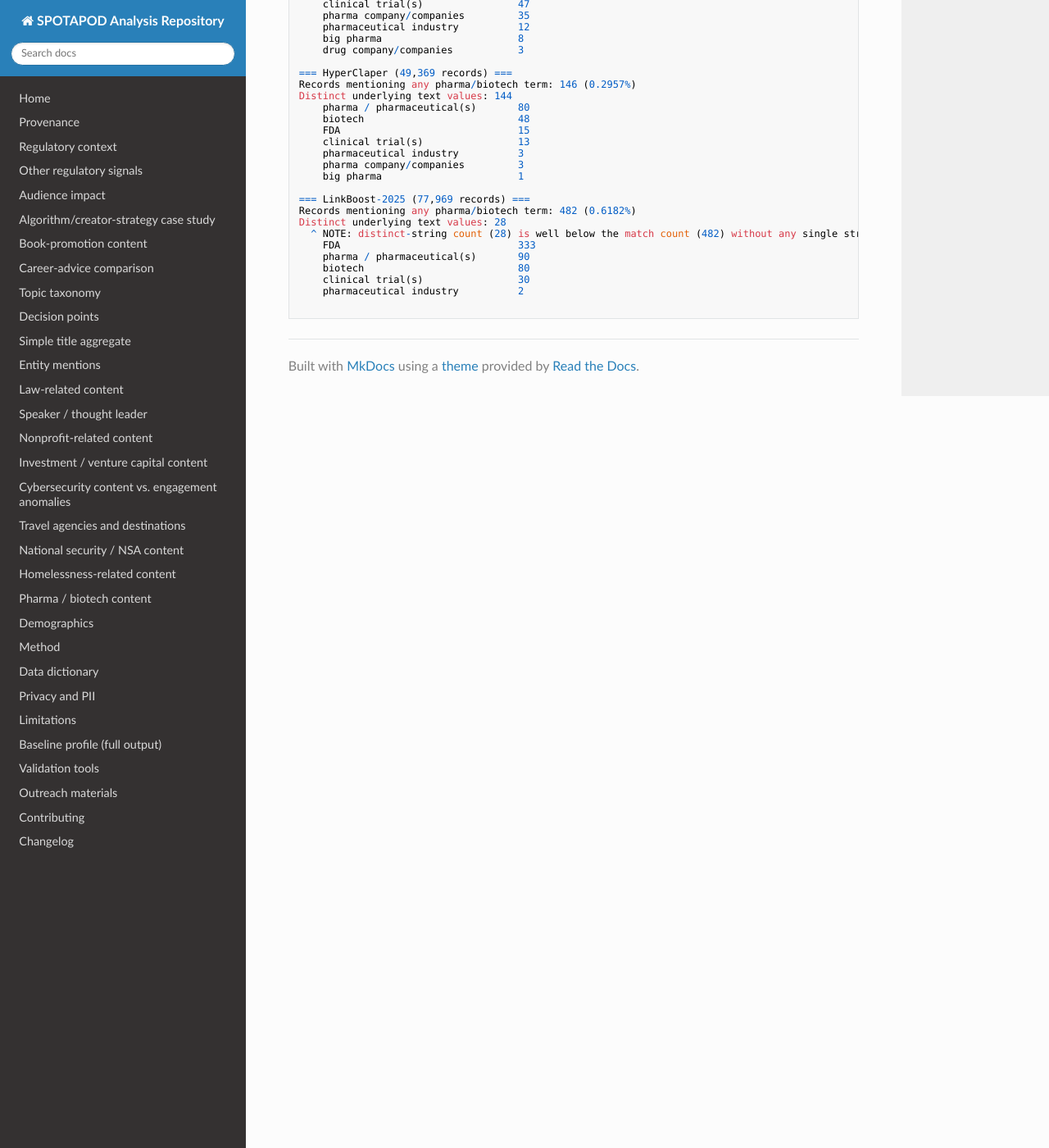
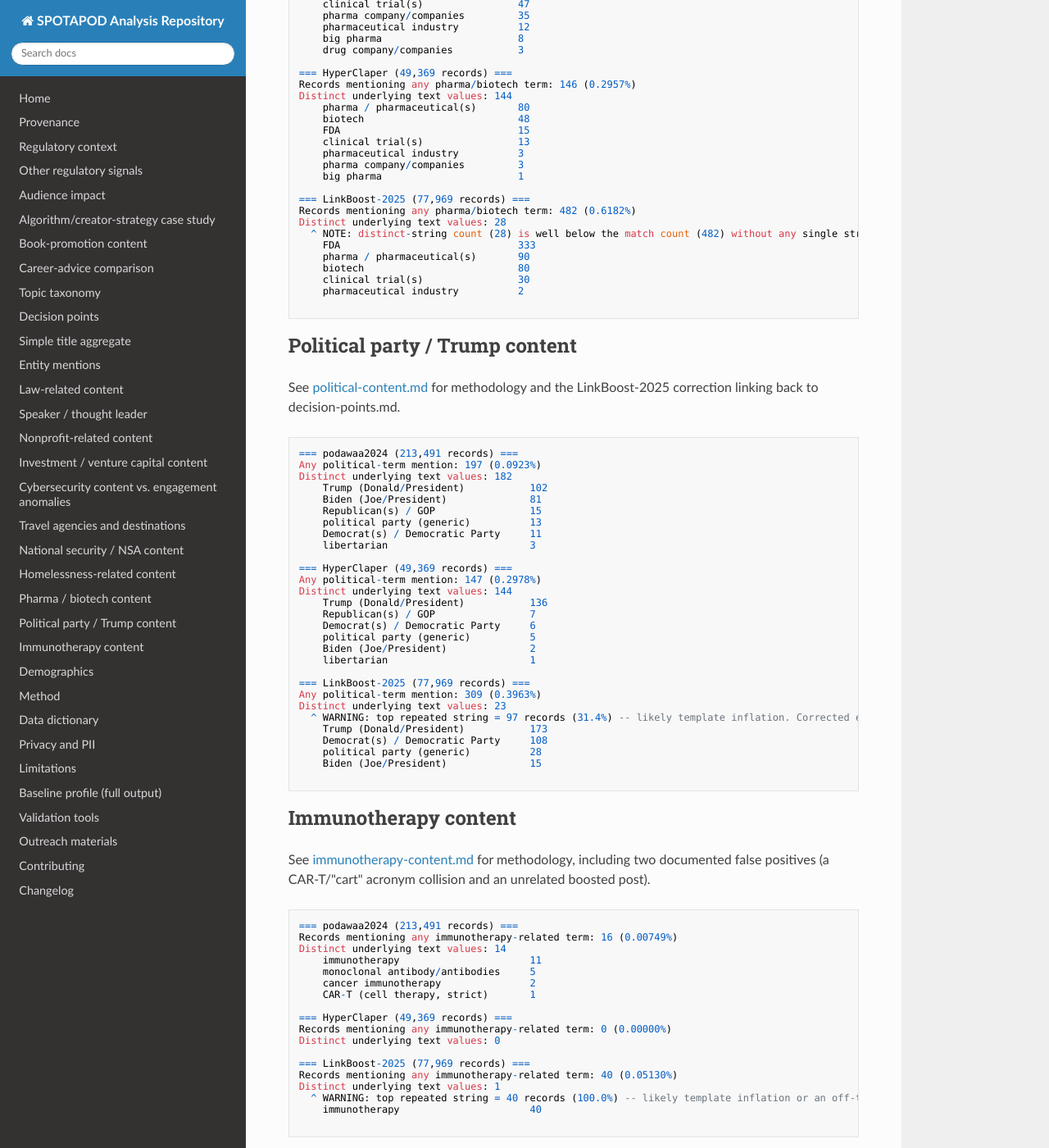
Before and after one commit to DreamITSoftware/SPOTAPOD, an MkDocs documentation site: the page built from docs/research/baseline-profile.md, in a window 1280 px wide and 1400 px high, scrolled down 21221 px. Shown: the whole window at 82% size. Built offline with MkDocs 1.6.1, drawn with Linux system fonts in a browser that asks for light colours; nearby versions of some CDN libraries.

Commit message:
Add files via upload

````diff
--- a/docs/research/baseline-profile.md
+++ b/docs/research/baseline-profile.md
@@ -1452,3 +1452,64 @@ Distinct underlying text values: 28
     pharmaceutical industry          2
 
 ```
+
+## Political party / Trump content
+
+See [political-content.md](political-content.md) for methodology and the LinkBoost-2025 correction linking back to decision-points.md.
+
+```
+=== podawaa2024 (213,491 records) ===
+Any political-term mention: 197 (0.0923%)
+Distinct underlying text values: 182
+    Trump (Donald/President)           102
+    Biden (Joe/President)              81
+    Republican(s) / GOP                15
+    political party (generic)          13
+    Democrat(s) / Democratic Party     11
+    libertarian                        3
+
+=== HyperClaper (49,369 records) ===
+Any political-term mention: 147 (0.2978%)
+Distinct underlying text values: 144
+    Trump (Donald/President)           136
+    Republican(s) / GOP                7
+    Democrat(s) / Democratic Party     6
+    political party (generic)          5
+    Biden (Joe/President)              2
+    libertarian                        1
+
+=== LinkBoost-2025 (77,969 records) ===
+Any political-term mention: 309 (0.3963%)
+Distinct underlying text values: 23
+  ^ WARNING: top repeated string = 97 records (31.4%) -- likely template inflation. Corrected estimate: 213. Candidate/individual named in the repeated post is not identified by this script, consistent with this repo's privacy rules -- see docs/research/political-content.md.
+    Trump (Donald/President)           173
+    Democrat(s) / Democratic Party     108
+    political party (generic)          28
+    Biden (Joe/President)              15
+
+```
+
+## Immunotherapy content
+
+See [immunotherapy-content.md](immunotherapy-content.md) for methodology, including two documented false positives (a CAR-T/"cart" acronym collision and an unrelated boosted post).
+
+```
+=== podawaa2024 (213,491 records) ===
+Records mentioning any immunotherapy-related term: 16 (0.00749%)
+Distinct underlying text values: 14
+    immunotherapy                      11
+    monoclonal antibody/antibodies     5
+    cancer immunotherapy               2
+    CAR-T (cell therapy, strict)       1
+
+=== HyperClaper (49,369 records) ===
+Records mentioning any immunotherapy-related term: 0 (0.00000%)
+Distinct underlying text values: 0
+
+=== LinkBoost-2025 (77,969 records) ===
+Records mentioning any immunotherapy-related term: 40 (0.05130%)
+Distinct underlying text values: 1
+  ^ WARNING: top repeated string = 40 records (100.0%) -- likely template inflation or an off-topic post using the term in passing. Check the underlying content before trusting this number; see docs/research/immunotherapy-content.md for an example where this exact pattern turned out to be a single unrelated business post, not medical content.
+    immunotherapy                      40
+
+```
--- a/mkdocs.yml
+++ b/mkdocs.yml
@@ -29,6 +29,8 @@ nav:
   - National security / NSA content: docs/research/national-security-content.md
   - Homelessness-related content: docs/research/homelessness-content.md
   - Pharma / biotech content: docs/research/pharma-content.md
+  - Political party / Trump content: docs/research/political-content.md
+  - Immunotherapy content: docs/research/immunotherapy-content.md
   - Demographics: docs/research/demographics.md
   - Method: docs/method.md
   - Data dictionary: docs/data-dictionary.md
````
Also changed, not shown: CHANGELOG.md (+17 -0 lines), README.md (+36 -0 lines), docs/research/immunotherapy-content.md (added, +75 -0 lines), docs/research/political-content.md (added, +61 -0 lines), 2 other files.
